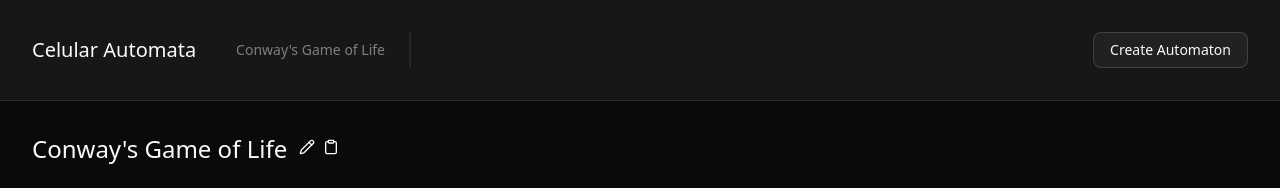
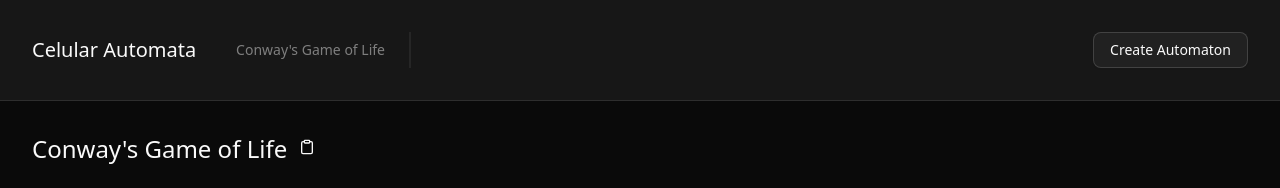
Before and after one commit to joao-vitor-prudente/celular_automata, a React (Vite) app: page /simulate/conways_game_of_life in a window 1280 px wide. Shown: the top 188 px of the page. Built offline with nearby package versions, Linux system fonts and the light colour scheme.

Commit message:
fix: latest refactor minor artifacts

```diff
--- a/src/routes/simulate/$slug.tsx
+++ b/src/routes/simulate/$slug.tsx
@@ -51,7 +51,7 @@ function RouteComponent() {
         <h3 className="text-2xl">{automaton.name}</h3>
         <nav>
           <ul className="flex">
-            <li hidden={slug in builtins}>
+            <li hidden={!!builtins.find((a) => a.slug === slug)}>
               <Tooltip>
                 <TooltipTrigger asChild>
                   <Button asChild className="size-5" variant="ghost">
```
